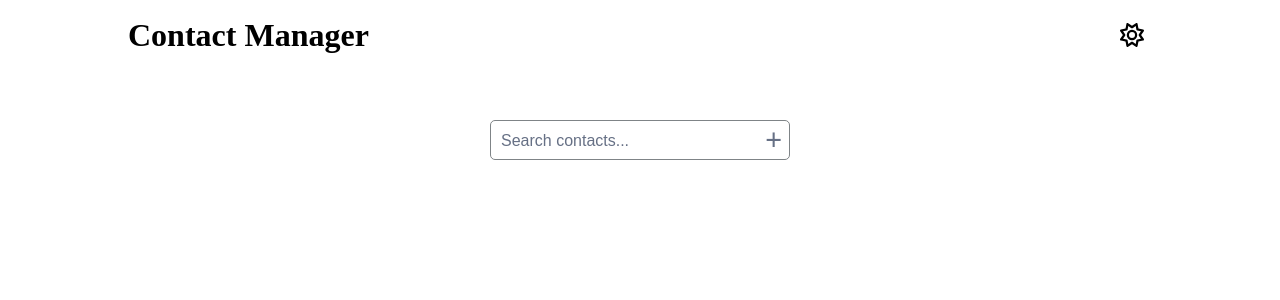
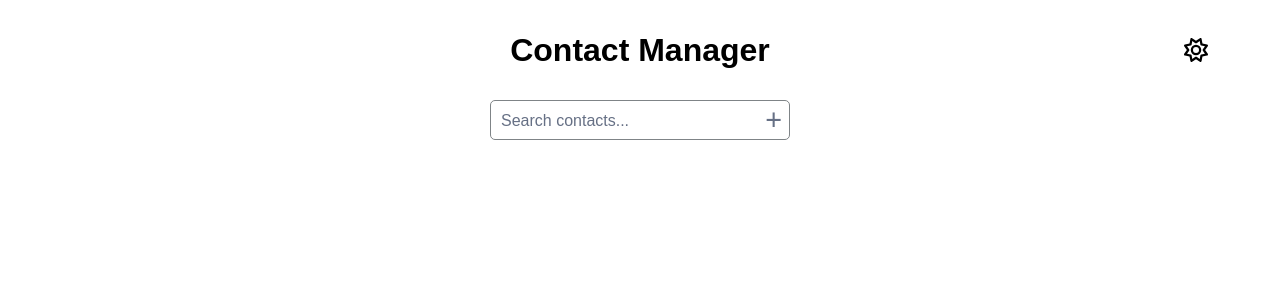
Before and after one commit to RushabhJadhav/react-contact-manager, a React (Vite) app: page / in a window 1280 px wide. Shown: the top 300 px of the page. Built offline with nearby package versions, Linux system fonts and the light colour scheme.

Commit message:
style changes

```diff
--- a/package.json
+++ b/package.json
@@ -10,6 +10,7 @@
     "preview": "vite preview"
   },
   "dependencies": {
+    "@fontsource-variable/inter": "^5.0.15",
     "@fortawesome/fontawesome-svg-core": "^6.4.2",
     "@fortawesome/free-brands-svg-icons": "^6.4.2",
     "@fortawesome/free-regular-svg-icons": "^6.4.2",
--- a/src/components/AddContacts.jsx
+++ b/src/components/AddContacts.jsx
@@ -15,7 +15,7 @@ const AddContacts = () => {
                 <input type="text" placeholder="Search contacts..." />
                 <button onClick={handleSubmit}>+</button>
             </div>
-            <Form showForm={display} />
+            <Form showForm={display} closeForm={setDisplay} />
         </>
     )
 }
--- a/src/components/Form.jsx
+++ b/src/components/Form.jsx
@@ -2,7 +2,7 @@ import { useState } from "react";
 import { useDispatch } from "react-redux";
 import { addContact } from "../features/contactSlice";
 
-const Form = ({showForm}) => {
+const Form = ({showForm, closeForm}) => {
     const [input, setInput] = useState({
         firstName: '',
         lastName: '',
@@ -17,9 +17,13 @@ const Form = ({showForm}) => {
         setInput({firstName: '', lastName: '', number: '', email: ''})
     }
 
+    const handleClose = () => {
+        closeForm(prevState => !prevState)
+    }
+
     return (
         <form style={{top: showForm ? '30vh' : '-50%', }} onSubmit={handleSubmit}>
-            {/* <h2>Add Contact</h2> */}
+            <span className="close-btn" onClick={handleClose}>&#215;</span>
             <input
                 type="text"
                 placeholder="First Name"
--- a/src/index.scss
+++ b/src/index.scss
@@ -4,11 +4,13 @@
 @import './styles/form.scss';
 @import './styles/darkmode.scss';
 @import './styles/contacts.scss';
+@import '@fontsource-variable/inter';
 
 * {
     margin: 0;
     padding: 0;
     box-sizing: border-box;
+    font-family: 'Inter Variable', sans-serif;
 }
 
 body {
--- a/src/styles/_variables.scss
+++ b/src/styles/_variables.scss
@@ -2,3 +2,4 @@ $grey: #667085;
 $grey-2: #7F8487;
 $light: #FFFFFF;
 $dark: #2E3239;
+$primary: #1d66db;
--- a/src/styles/addContacts.scss
+++ b/src/styles/addContacts.scss
@@ -2,8 +2,7 @@
     position: relative;
     width: 300px;
     height: 40px;
-    margin: 50px auto 0 auto;
-    // border: 1px solid red;
+    margin: 0 auto;
 
     input {
         width: 100%;
--- a/src/styles/form.scss
+++ b/src/styles/form.scss
@@ -14,8 +14,7 @@ form {
     transition: top 1s ease;
     background-color: $light;
 
-    &::after {
-        content: "\00D7";
+    .close-btn {
         position: absolute;
         top: 15px;
         right: 15px;
@@ -42,7 +41,11 @@ form {
     button {
         grid-column: 2;
         justify-self: flex-end;
-        padding: 8px 12px;
+        padding: 8px 15px;
         cursor: pointer;
+        background-color: $primary;
+        color: $light;
+        border: none;
+        border-radius: 2px;
     }
 }
--- a/src/styles/header.scss
+++ b/src/styles/header.scss
@@ -1,12 +1,15 @@
 .header {
     display: flex;
     flex-direction: row;
-    width: 80%;
+    width: 90%;
     margin: auto;
     justify-content: space-between;
     align-items: center;
-    height: 70px;
+    height: 100px;
 
     h1 {
+        position: relative;
+        right: -50%;
+        transform: translateX(-50%);
     }
 }
```
Also changed, not shown: 1 other file (tests, documents, lock files or other folders).
